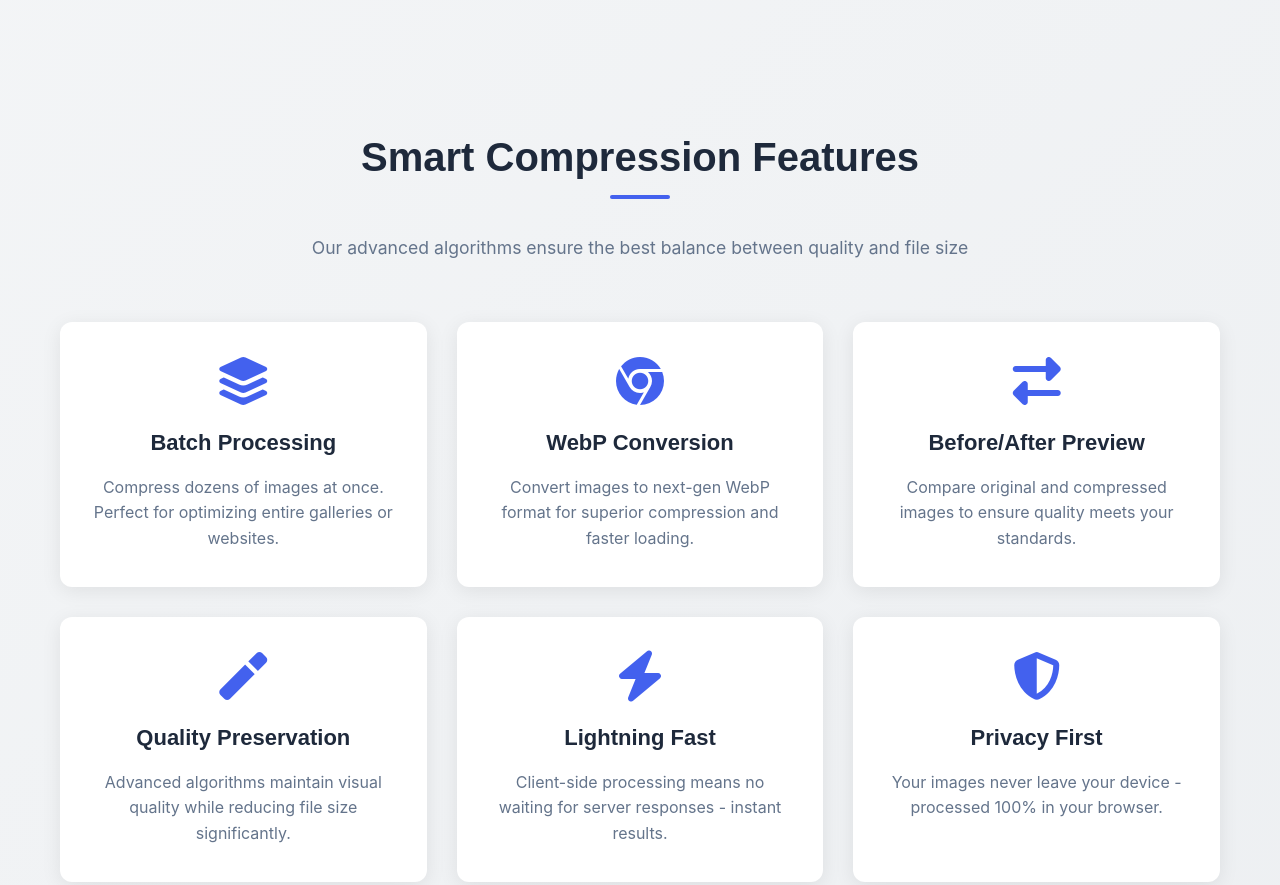
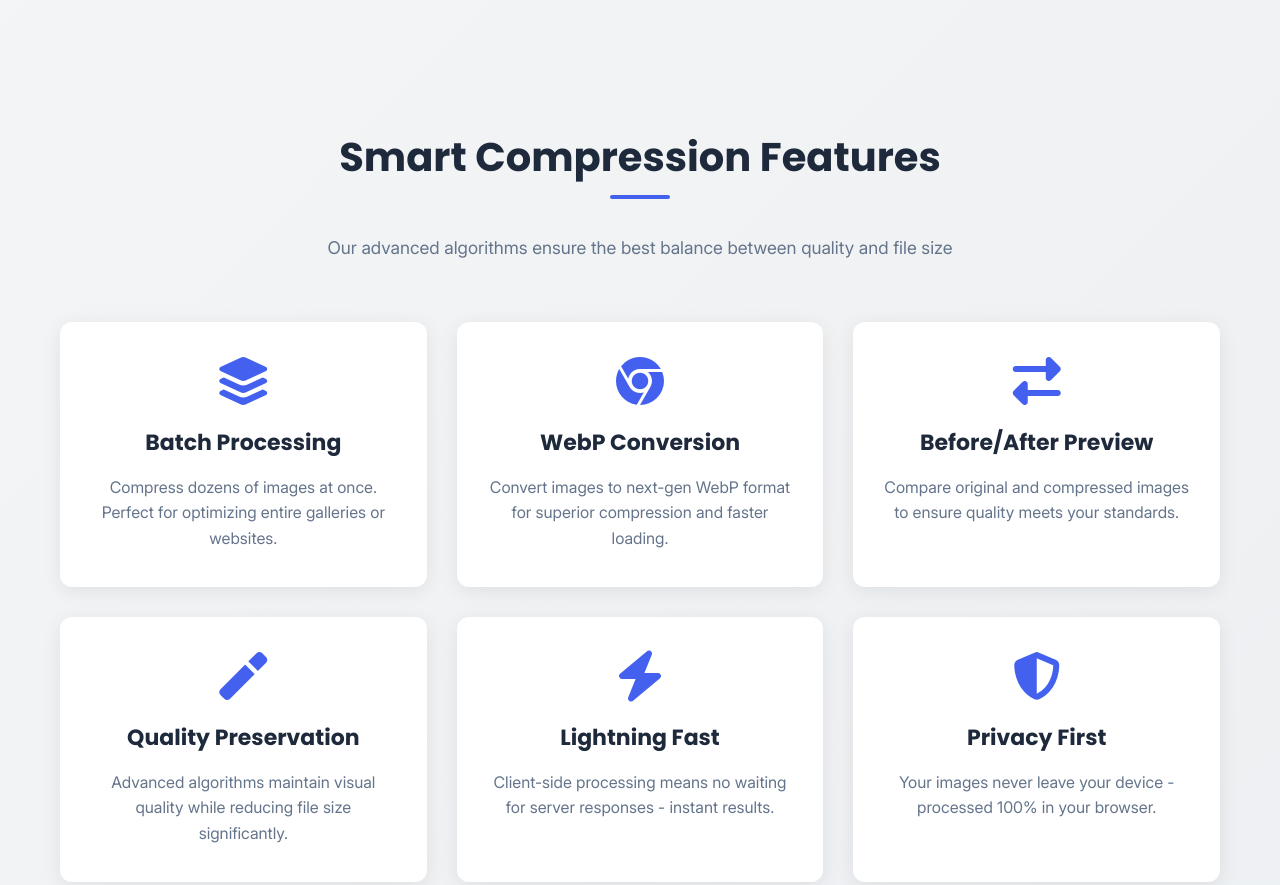
Before and after one commit to SCodess/ImageCompressor-Pro, a plain HTML site: page index.html in a window 1280 px wide. Shown: the part 2100-2985 px from the top of the page. Drawn offline with Linux system fonts and the light colour scheme; a web font is replaced by a local one.

Commit message:
Add local fonts, update style.css, index.html, robots.txt & sitemap.xml

```diff
--- a/css/style.css
+++ b/css/style.css
@@ -1,3 +1,42 @@
+/* Poppins Medium ও Bold */
+@font-face {
+  font-family: "Poppins";
+  src: url("../fonts/Poppins/Poppins-Medium.ttf") format("truetype");
+  font-weight: 500;
+  font-style: normal;
+}
+@font-face {
+  font-family: "Poppins";
+  src: url("../fonts/Poppins/Poppins-Bold.ttf") format("truetype");
+  font-weight: 700;
+  font-style: normal;
+}
+
+/* Inter Regular, Medium, Bold */
+@font-face {
+  font-family: "Inter";
+  src: url("../fonts/Inter/Inter_24pt-Regular.ttf") format("truetype");
+  font-weight: 400;
+  font-style: normal;
+}
+@font-face {
+  font-family: "Inter";
+  src: url("../fonts/Inter/Inter_24pt-Medium.ttf") format("truetype");
+  font-weight: 500;
+  font-style: normal;
+}
+@font-face {
+  font-family: "Inter";
+  font-style: normal;
+  font-weight: 600;
+  src: url("/static/fonts/Inter-SemiBold.ttf") format("truetype");
+}
+@font-face {
+  font-family: "Inter";
+  src: url("../fonts/Inter/Inter_24pt-Bold.ttf") format("truetype");
+  font-weight: 700;
+  font-style: normal;
+}
 :root {
   --primary: #4361ee;
   --primary-dark: #3a56d4;
--- a/index.html
+++ b/index.html
@@ -12,7 +12,10 @@
     />
 
     <!-- Canonical & Social Meta Tags -->
-    <link rel="canonical" href="https://yourdomain.com" />
+    <link
+      rel="canonical"
+      href="https://scodess.github.io/ImageCompressor-Pro/"
+    />
     <meta
       property="og:title"
       content="Free Online Image Compressor - Reduce File Size by 90%"
@@ -22,10 +25,9 @@
       content="Compress images online without quality loss. Reduce file sizes by up to 90% with our free browser-based tool."
     />
     <meta property="og:type" content="website" />
-    <meta property="og:url" content="https://yourdomain.com" />
     <meta
-      property="og:image"
-      content="https://yourdomain.com/images/social-preview.jpg"
+      property="og:url"
+      content="https://scodess.github.io/ImageCompressor-Pro/"
     />
     <meta property="og:site_name" content="ImageCompressor Pro" />
     <meta name="twitter:card" content="summary_large_image" />
@@ -37,10 +39,6 @@
       name="twitter:description"
       content="Compress images online without quality loss. 100% browser-based for maximum privacy."
     />
-    <meta
-      name="twitter:image"
-      content="https://yourdomain.com/images/social-preview.jpg"
-    />
 
     <!-- Schema.org -->
     <script type="application/ld+json">
@@ -48,7 +46,7 @@
         "@context": "https://schema.org",
         "@type": "WebApplication",
         "name": "ImageCompressor Pro",
-        "url": "https://yourdomain.com",
+        "url": "https://scodess.github.io/ImageCompressor-Pro/",
         "description": "Free online tool to compress images without quality loss",
         "applicationCategory": "ImageEditor",
         "operatingSystem": "Web Browser",
@@ -60,9 +58,6 @@
       }
     </script>
 
-    <!--  Google Fonts CSS -->
-    <link rel="preconnect" href="https://fonts.googleapis.com" />
-    <link rel="preconnect" href="https://fonts.gstatic.com" crossorigin />
     <!--  Font Awesome -->
     <link rel="stylesheet" href="css/all.min.css" />
     <link rel="stylesheet" href="css/style.css" />
--- a/sitemap.xml
+++ b/sitemap.xml
@@ -1,7 +1,7 @@
 <?xml version="1.0" encoding="UTF-8"?>
 <urlset xmlns="http://www.sitemaps.org/schemas/sitemap/0.9">
   <url>
-    <loc>https://yourusername.github.io/image-compressor/</loc>
+    <loc>https://scodess.github.io/ImageCompressor-Pro/</loc>
     <priority>1.00</priority>
   </url>
 </urlset>
```
Also changed, not shown: fonts/Inter/Inter_24pt-Bold.ttf (added), fonts/Inter/Inter_24pt-Medium.ttf (added), fonts/Inter/Inter_24pt-Regular.ttf (added), fonts/Inter/Inter_24pt-SemiBold.ttf (added), fonts/Poppins/Poppins-Bold.ttf (added), fonts/Poppins/Poppins-Medium.ttf (added), root.txt.
